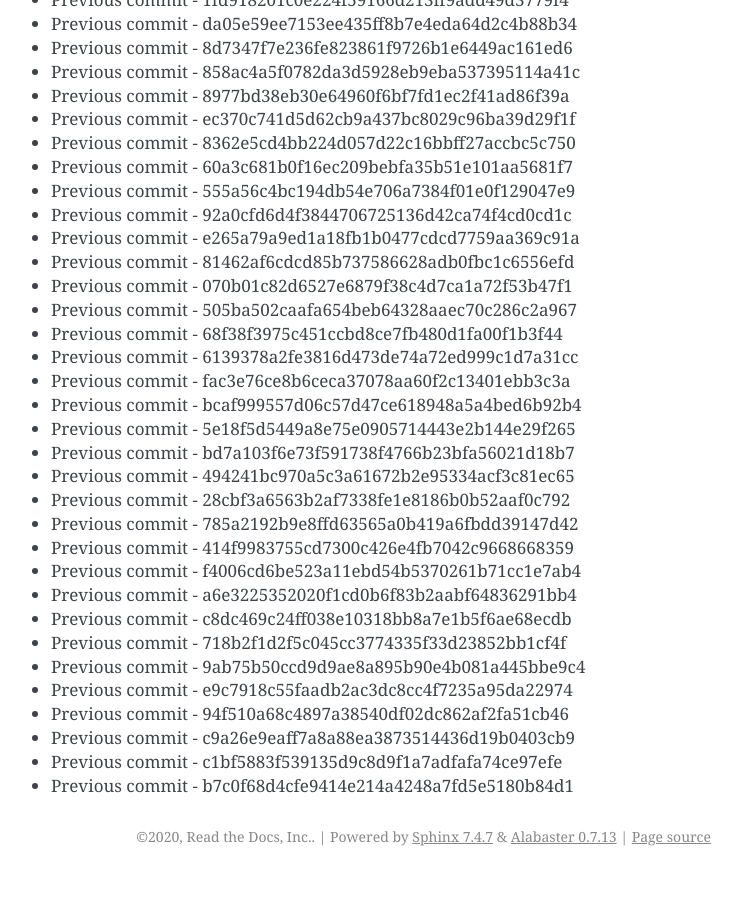
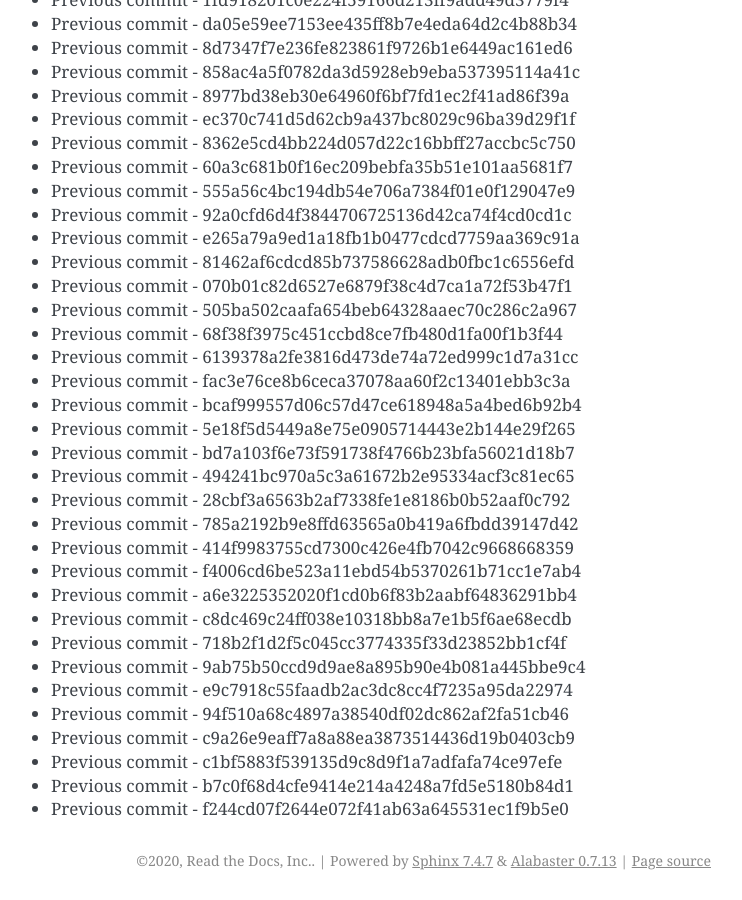
Before and after one commit to readthedocs/rtd-git-stresstest, a Sphinx documentation site: the page built from docs/updates.rst, in a window 1280 px wide and 900 px high, scrolled down 20240 px. Shown: the whole window, without its empty margins (399-1141 px from the left). Built offline with Sphinx 7.4.7, drawn with Linux system fonts in a browser that asks for light colours; before the commit the page ends 21116 px from its top, so only the background shows below that.

Commit message:
Generating commit from previous: f244cd07f2644e072f41ab63a645531ec1f9b5e0

```diff
--- a/docs/updates.rst
+++ b/docs/updates.rst
@@ -882,3 +882,4 @@ It can be tested for any performance characteristics.
 * Previous commit - c9a26e9eaff7a8a88ea3873514436d19b0403cb9
 * Previous commit - c1bf5883f539135d9c8d9f1a7adfafa74ce97efe
 * Previous commit - b7c0f68d4cfe9414e214a4248a7fd5e5180b84d1
+* Previous commit - f244cd07f2644e072f41ab63a645531ec1f9b5e0
```
